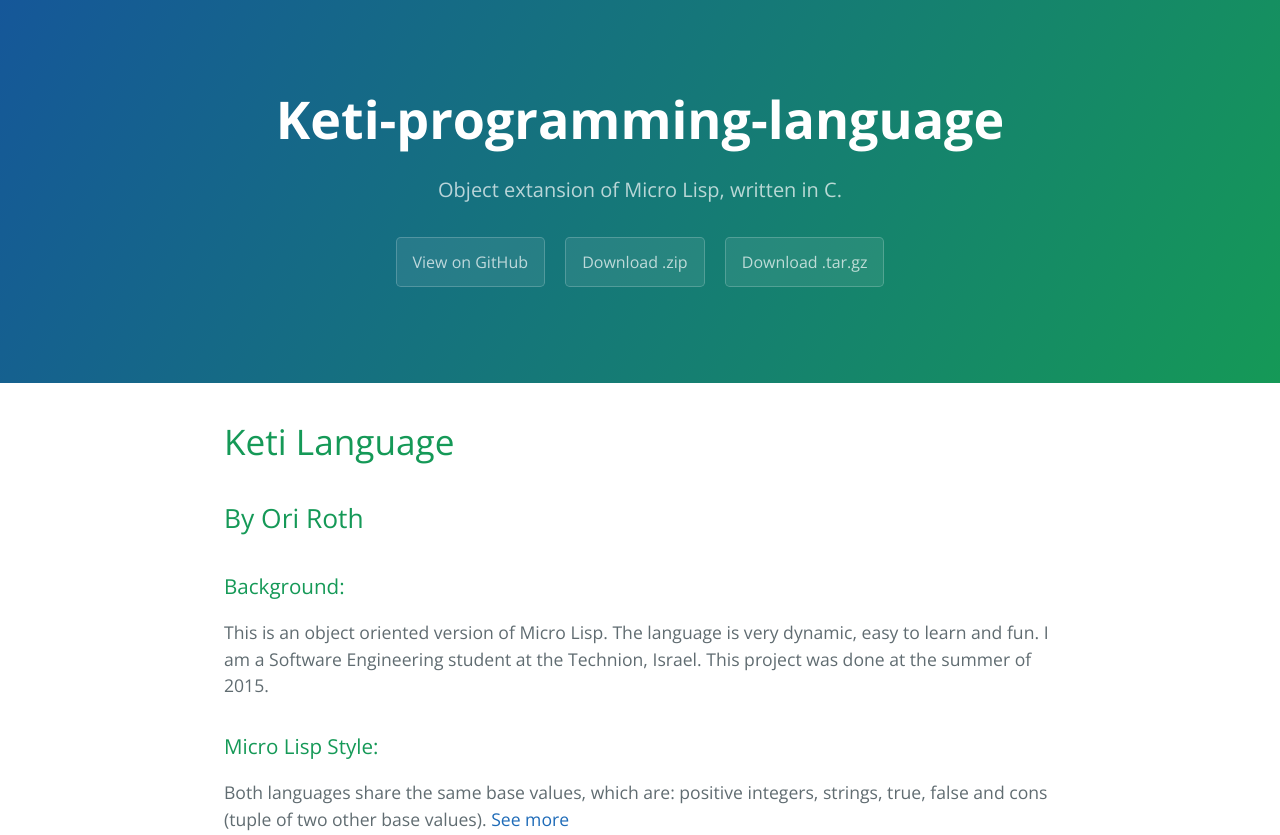
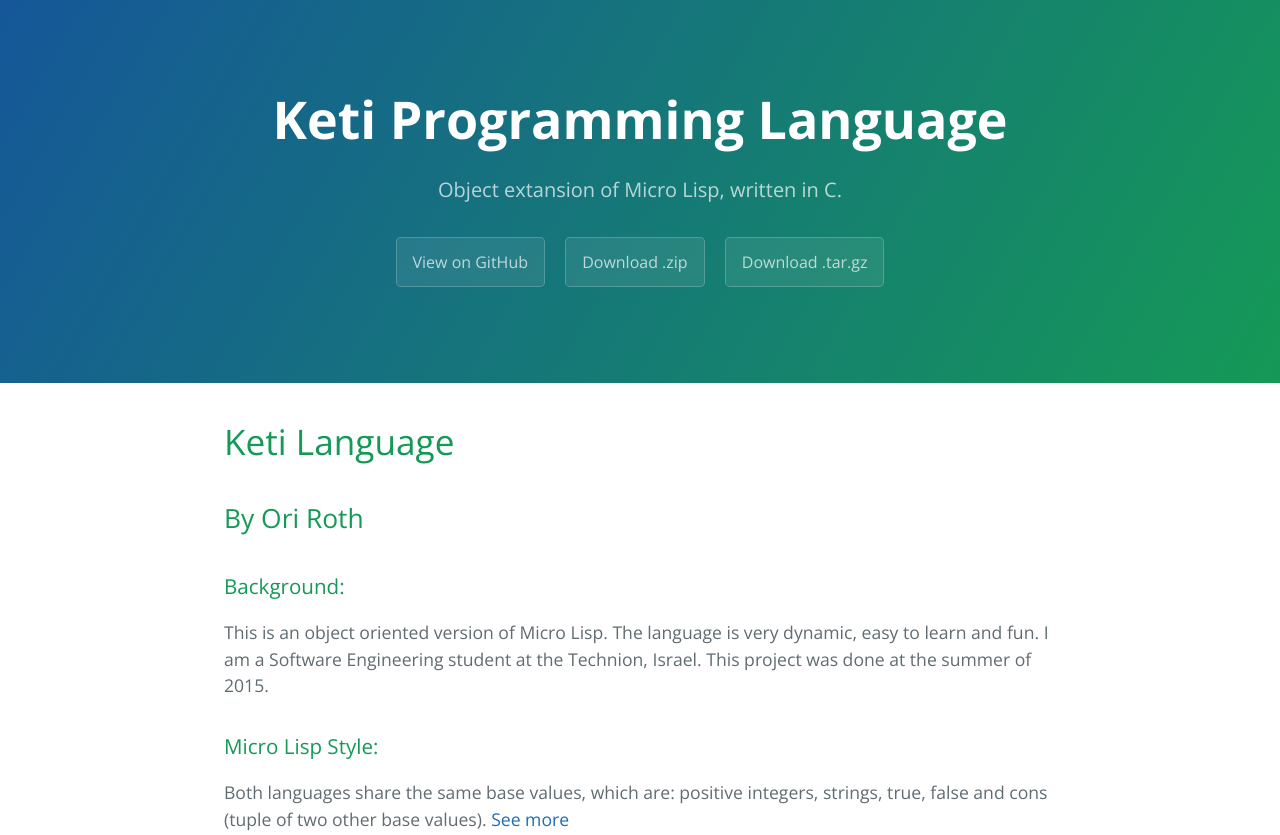
Before and after one commit to OriRoth/Keti-Programming-Language, a plain HTML site: page index.html in a window 1280 px wide. Shown: the top 835 px of the page. Drawn offline with nearby package versions, Linux system fonts and the light colour scheme.

Commit message:
Update index.html

```diff
--- a/index.html
+++ b/index.html
@@ -11,7 +11,7 @@
   </head>
   <body>
     <section class="page-header">
-      <h1 class="project-name">Keti-programming-language</h1>
+      <h1 class="project-name">Keti Programming Language</h1>
       <h2 class="project-tagline">Object extansion of Micro Lisp, written in C.</h2>
       <a href="https://github.com/OriRoth/Keti-Programming-Language" class="btn">View on GitHub</a>
       <a href="https://github.com/OriRoth/Keti-Programming-Language/zipball/master" class="btn">Download .zip</a>
```
